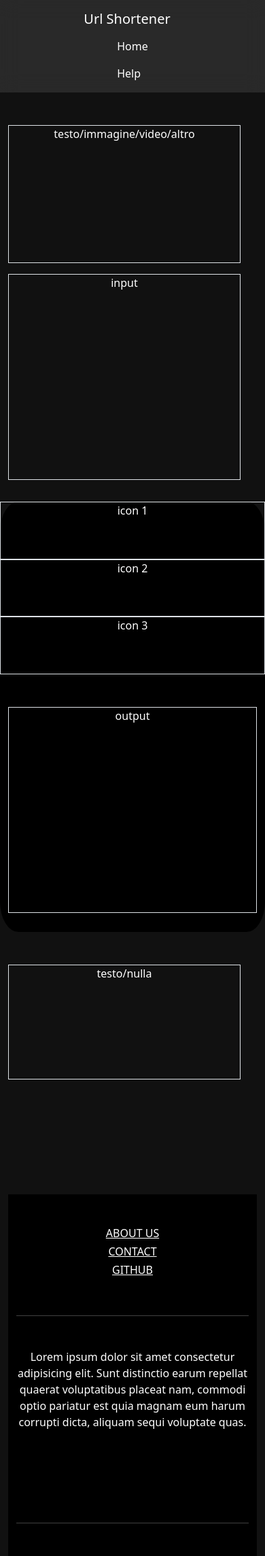
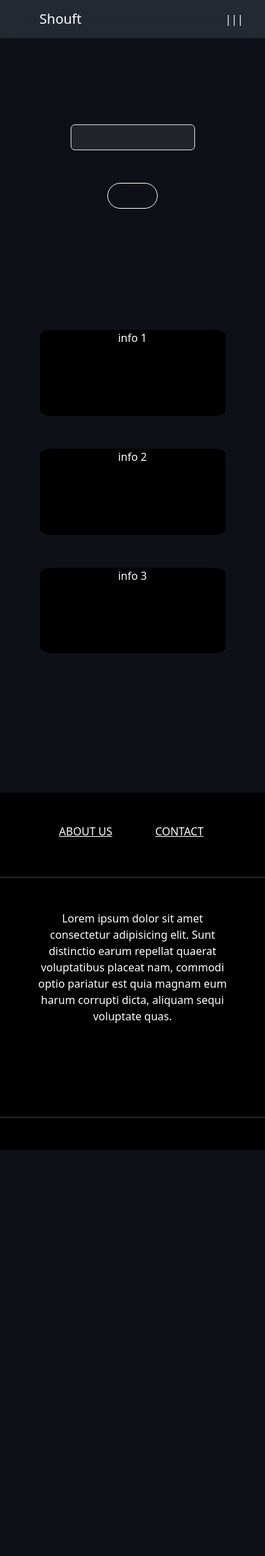
Before and after one commit to evovee/evovee-url-shorter, a Python web app: template flask_template/templates/index.html in a window 390 px wide. Shown: the whole page at 68% size. After the commit the page ends 1692 px from the top, so only its background shows below. Run offline with Jinja, Linux system fonts and the light colour scheme; the template is opened without the code that fills it, so the values that code supplies are empty.

Commit message:
updated templates and static files [1]

```diff
--- a/flask_template/static/style.css
+++ b/flask_template/static/style.css
@@ -1,11 +1,21 @@
-/* initial values */
+/* root */
+:root {
+    --body-bg-color: #0d1117;
+    --footer-bg-color: black;
+    --info-rounded: 7%;
+}
+
+/* default values */
 html, body {
     height: 100%;
     width: 100%;
-    background-color: #111111;
+    background-color: var(--body-bg-color);
+}
+footer {
+    background-color: var(--footer-bg-color);
 }
 
-/* added classes */
+/* utility */
 .h-20 {
     height: 20%;
 }
@@ -18,3 +28,69 @@ html, body {
 .h-80 {
     height: 80%;
 }
+.w-20 {
+    width: 20%;
+}
+.w-40 {
+    width: 40%;
+}
+.w-60 {
+    width: 60%;
+}
+.w-80 {
+    width: 80%;
+}
+
+#info-sm {
+    height: 25%;
+}
+
+/* media query */
+@media (min-width: 993px) {
+    #navbar-menu-md- {
+        display: none;
+    }
+    #info-sm {
+        margin-bottom: 20vh;
+    }
+}
+@media (max-width: 992px) {
+    #navbar-menu-lg {
+        display: none;
+    }
+    #info-sm {
+        margin-bottom: 30vh;
+    }
+}
+@media (max-width: 768px) {
+    #github-link {
+        display: none;
+    }
+    #info-sm {
+        margin-bottom: 60vh;
+    }
+}
+@media (min-width: 577px) {
+    #info-xs {
+        display: none;
+    }
+}
+@media (max-width: 576px) {
+    #info-sm {
+        display: none;
+    }
+}
+
+/* navbar */
+nav {
+    backdrop-filter: saturate(160%) blur(15px);
+}
+
+/* info section */
+#info-sm div div {
+    border-radius: var(--info-rounded);
+}
+#info-xs div {
+    border-radius: var(--info-rounded);
+    width: 70%;
+}
--- a/flask_template/templates/index.html
+++ b/flask_template/templates/index.html
@@ -16,20 +16,18 @@
         crossorigin="anonymous"
     >
   </head>
-  <body style="background-color: #111111">
+  <body style="background-color: #0d1117">
     <!-- navbar-->
-    <nav style="backdrop-filter: saturate(180%) blur(15px);" class="navbar navbar-expand-lg sticky-top bg-light bg-opacity-10">
+    <nav class="navbar navbar-expand-lg sticky-top bg-light bg-opacity-10">
         <div class="container-fluid">
             <div class="container">
                 <div class="row justify-content-between">
-                    <div class="col-lg-4 col-md-4 d-flex justify-content-center">
-                        <a class="navbar-brand text-white" href="#">Url Shortener</a>
+                    <!-- navbar brand -->
+                    <div class="col-4 d-flex justify-content-center ms-4">
+                        <a class="navbar-brand text-white" href="#">Shouft</a>
                     </div>
-                    <!--
-                    <button class="navbar-toggler" type="button" data-bs-toggle="collapse" data-bs-target="#navbarSupportedContent" aria-controls="navbarSupportedContent" aria-expanded="false" aria-label="Toggle navigation">
-                        <span class="navbar-toggler-icon"></span>
-                    </button>-->
-                    <div class="col-md-4">
+                    <!-- navbar menu (width > 992px) -->
+                    <div id="navbar-menu-lg" class="col-4">
                         <div class="collapse navbar-collapse d-flex justify-content-center">
                             <ul class="navbar-nav">
                                 <li class="nav-item mx-2">
@@ -40,82 +38,81 @@
                                 </li>
                             </ul>
                         </div>
-                    </div><!--me-auto mb-2 mb-lg-0 -->
                     </div>
-            </div>
-        </div>
-    </nav>
-    <!-- background-color: #19191b; -->
-
-    <!-- input section -->
-    <div class="container h-60 my-5">
-        <div class="row justify-content-center w-100 h-100">
-            <div class="col-md-8 d-flex justify-content-center text-white">
-                <div class="container">
-                    <div class="row h-40 d-flex justify-content-center border">
-                        testo/immagine/video/altro
-                    </div>
-                    <div class="row h-60 mt-3 d-flex justify-content-center border">
-                        input
+                    <!-- navbar menu (width < 992px) -->
+                    <div id="navbar-menu-md-" class="col-4">
+                        <div class="collapse navbar-collapse d-flex justify-content-end">
+                            <ul class="navbar-nav">
+                                <li class="nav-item mx-2">
+                                    <a class="nav-link active text-white" aria-current="page" href="#">|||</a>
+                                </li>
+                            </ul>
                         </div>
                     </div>
                 </div>
             </div>
         </div>
+    </nav>
 
-    <!-- output section -->
-    <div style="border-radius: 7%;" class="container h-75 bg-black text-white mb-5">
-        <div class="row h-40">
-            <div class="col-md-4 d-flex justify-content-center border">
-                icon 1
+    <!-- input-output section -->
+    <!-- input-output field -->
+    <div style="margin-top: 15vh;" class="container">
+        <form class="d-flex justify-content-center">
+            <input type="text" class="form-control w-50 bg-dark text-white">
+        </form>
     </div>
-            <div class="col-md-4 d-flex justify-content-center border">
-                icon 2
+    <!-- starting button -->
+    <div class="container h-20 my-5">
+        <form class="d-flex justify-content-center">
+            <input type="button" value="" class="btn w-20 rounded-pill border-white text-white">
+        </form>
     </div>
-            <div class="col-md-4 d-flex justify-content-center border">
-                icon 3
+
+    <!-- info section -->
+    <!-- info fields (width > 576px) -->
+    <div id="info-sm" class="container text-white">
+        <div class="row h-100 d-flex justify-content-around">
+            <div class="col-lg-3 col-md-5 col-sm-8 h-75 mb-5 d-flex justify-content-center bg-black">
+                info 1
             </div>
+            <div class="col-lg-3 col-md-5 col-sm-8 h-75 mb-5 d-flex justify-content-center bg-black">
+                info 2
             </div>
-        <div class="row justify-content-center h-60 my-5">
-            <div class="col-md-10">
-                <div class="d-flex justify-content-center h-80 w-100 border">
-                    output
+            <div class="col-lg-3 col-md-5 col-sm-8 h-75 mb-5 d-flex justify-content-center bg-black">
+                info 3
             </div>
         </div>
     </div>
+    <!-- info fields (width < 576px) -->
+    <div id="info-xs" class="h-75">
+        <div class="container h-20 mb-5 d-flex justify-content-center text-white bg-black">
+            info 1
+        </div>
+        <div class="container h-20 mb-5 d-flex justify-content-center text-white bg-black">
+            info 2
         </div>
 
-    <!-- output section -->
-    <div style="margin-bottom: 20vh;" class="container h-20">
-        <div class="row justify-content-center w-100 h-100">
-            <div class="col-md-8 d-flex justify-content-center text-white">
-                <div class="container">
-                    <div class="row h-100 d-flex justify-content-center border">
-                        testo/nulla
-                    </div>
-                </div>
-            </div>
+        <div class="container h-20 d-flex justify-content-center text-white bg-black">
+            info 3
         </div>
     </div>
 
     <!-- footer -->
-    <div class="container">
-        <footer class="text-center text-white bg-black">
-            <div class="container">
+    <footer class="text-center text-white">
         <!-- links -->
         <section class="mt-5">
             <div class="row text-center d-flex justify-content-center pt-5">
-                    <div class="col-md-4">
+                <div class="col-4">
                     <h6 class="text-uppercase font-weight-bold">
                         <a href="#" class="text-white">About us</a>
                     </h6>
                 </div>
-                    <div class="col-md-4">
+                <div class="col-4">
                      <h6 class="text-uppercase font-weight-bold">
                          <a href="#" class="text-white">Contact</a>
                      </h6>
                  </div>
-                    <div class="col-md-4">
+                 <div id="github-link" class="col-4">
                     <h6 class="text-uppercase font-weight-bold">
                          <a href="#" class="text-white">Github</a>
                      </h6>
@@ -128,8 +125,8 @@
         <!-- text -->
         <section class="mb-5">
             <div class="row d-flex justify-content-center">
-                    <div class="col-lg-8">
-                        <p>
+                <div class="col-9">
+                    <p id="footer-text">
                         Lorem ipsum dolor sit amet consectetur adipisicing elit. Sunt
                         distinctio earum repellat quaerat voluptatibus placeat nam,
                         commodi optio pariatur est quia magnam eum harum corrupti
@@ -139,7 +136,7 @@
             </div>
         </section>
 
-                <!-- social -->
+        <!-- social (to fix) -->
         <section class="text-center mb-5">
                 <a href="" class="text-white me-4">
                     <i class="fab fa-facebook-f"></i>
@@ -160,12 +157,12 @@
                     <i class="fab fa-github"></i>
                 </a>
         </section>
+
         <hr class="mt-5" />
-            </div>
+
         <div class="text-center p-3">
         </div>
     </footer>
-    </div>
 
     <!-- Bootstrap js -->
     <script
```
Also changed, not shown: 4 other files. Lines whose indentation alone changed are shown as unchanged.
